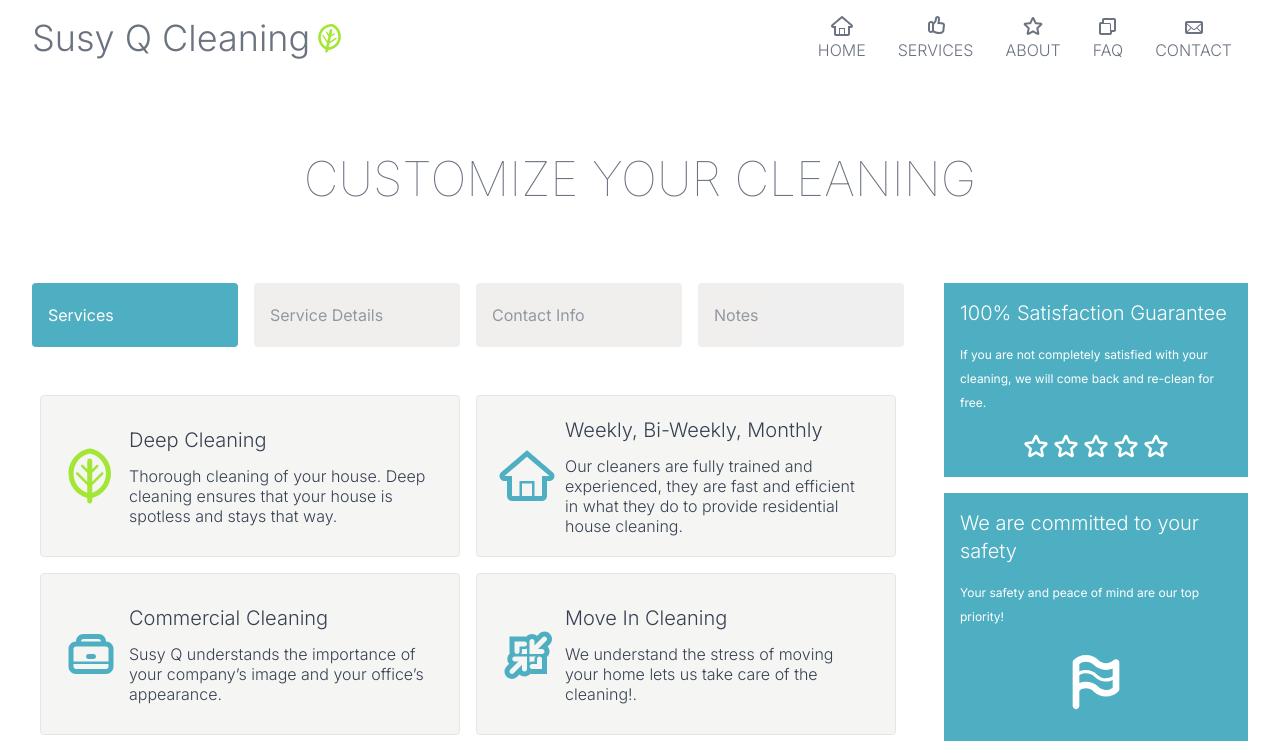
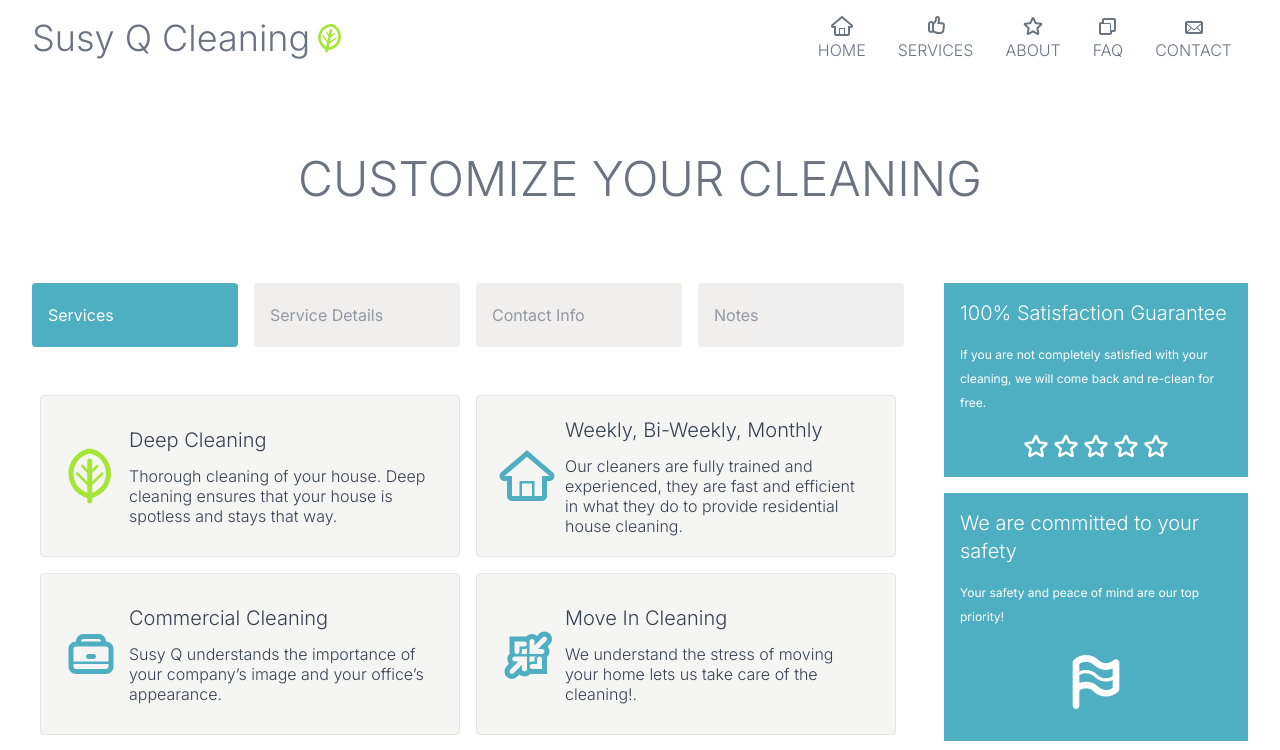
Before and after one commit to oscar-ct/susyq, a Next.js app: page /schedule in a window 1280 px wide. Shown: the top 750 px of the page. Built offline with nearby package versions, Linux system fonts and the light colour scheme.

Commit message:
minor title style update

```diff
--- a/src/app/schedule/page.jsx
+++ b/src/app/schedule/page.jsx
@@ -6,7 +6,7 @@ const SchedulePage = () => {
     return (
         <GlobalProvider>
             <section className={"w-full mx-auto px-4 lg:px-8 max-w-screen-xl"}>
-                <div className={"py-10 text-center text-5xl uppercase font-thin text-gray-500 sm:py-20"}>
+                <div className={"py-10 text-center text-5xl uppercase font-light text-gray-500 sm:py-20"}>
                     Customize Your Cleaning
                 </div>
                 <div className={"flex flex-col lg:flex-row"}>
```
